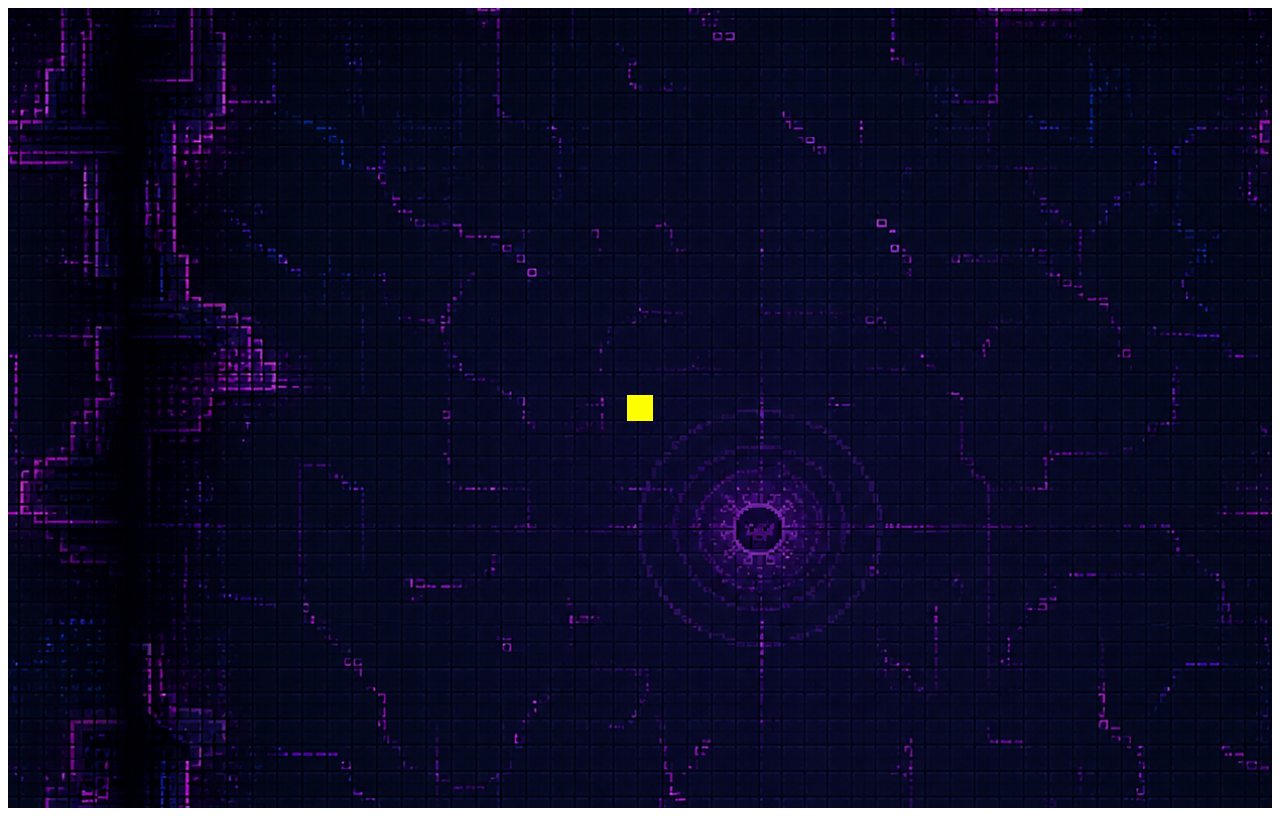
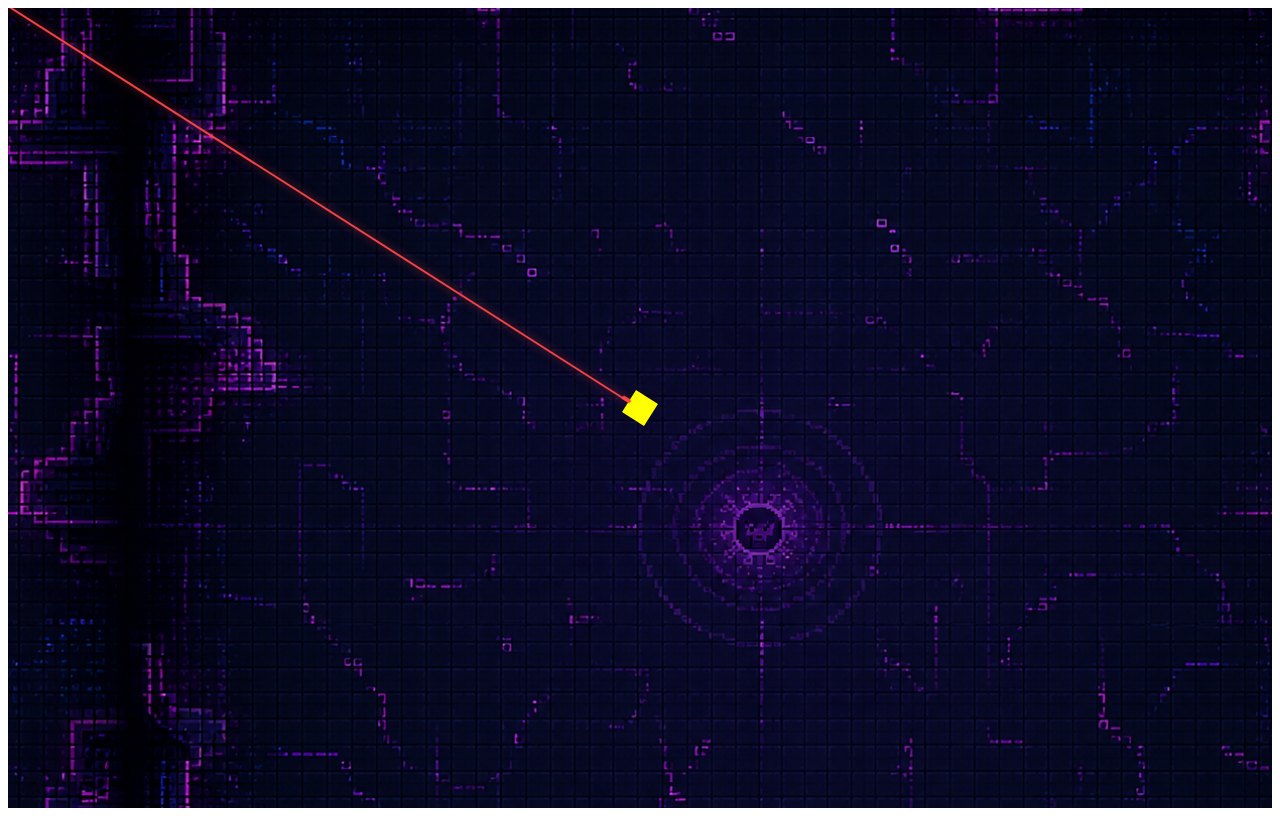
Before and after one commit to Newt90xz/Solemne2, a Vue app in the folder digitalvoid/: page / in a window 1280 px wide. Both pictures are taken after a click on the button "NUEVO JUEGO". Built offline with nearby package versions, Linux system fonts and the light colour scheme.

Commit message:
added cursor pointer

```diff
--- a/digitalvoid/src/components/GameScene.vue
+++ b/digitalvoid/src/components/GameScene.vue
@@ -1,6 +1,7 @@
 <template>
   <div class="game-viewpoint" ref="viewportRef">
   <div class="game-scene" ref="sceneRef" :style="sceneStyle">
+    <div class="aim-line" :style="aimLineStyle"></div>
     <div class="player" :style="playerStyle"></div>
   </div>
   </div>
@@ -10,11 +11,14 @@
 import { ref, reactive, computed, onMounted, onUnmounted } from 'vue'
 import escenarioImg from '../assets/Escenario_Principal.png'
 
+const viewportRef = ref<HTMLElement | null>(null)
 const sceneRef = ref<HTMLElement | null>(null)
 
 const player = reactive({ x: 500, y: 500, size: 26 })
 const camera = reactive ({x: 0, y: 0})
 const speed = 320 // pixels per second
+
+const mouseScreen = reactive({ x: 0, y: 0, active: false })
 
 const worldSize = { width: 5000, height: 5000}
 
@@ -32,8 +36,41 @@ const sceneStyle = computed(() => ({
 const playerStyle = computed(() => ({
   width: `${player.size}px`,
   height: `${player.size}px`,
-  transform: `translate(${Math.round(player.x - camera.x)}px, ${Math.round(player.y - camera.y)}px)`,
+  transform: `translate(${Math.round(player.x - camera.x)}px, ${Math.round(player.y - camera.y)}px) rotate(${aimAngleDeg.value}deg)`,
+  transformOrigin: '50% 50%',
 }))
+
+const playerCenterScreen = computed(() => ({
+  x: player.x - camera.x + player.size / 2,
+  y: player.y - camera.y + player.size / 2,
+}))
+
+const aimDelta = computed(() => {
+  const start = playerCenterScreen.value
+  const targetX = mouseScreen.active ? mouseScreen.x : start.x
+  const targetY = mouseScreen.active ? mouseScreen.y : start.y
+  return {
+    dx: targetX - start.x,
+    dy: targetY - start.y,
+  }
+})
+
+const aimAngleDeg = computed(() => {
+  const { dx, dy } = aimDelta.value
+  if (dx === 0 && dy === 0) return 0
+  return Math.atan2(dy, dx) * (180 / Math.PI)
+})
+
+const aimLineStyle = computed(() => {
+  const start = playerCenterScreen.value
+  const { dx, dy } = aimDelta.value
+  const length = Math.hypot(dx, dy)
+  return {
+    width: `${Math.max(0, Math.round(length))}px`,
+    transform: `translate(${Math.round(start.x)}px, ${Math.round(start.y)}px) rotate(${aimAngleDeg.value}deg)`,
+    opacity: mouseScreen.active ? '1' : '0.35',
+  }
+})
 
 let rafId: number | null = null
 let lastTime = 0
@@ -50,6 +87,18 @@ function onKeyUp(e: KeyboardEvent) {
   if (e.key === 'ArrowDown' || e.key === 's' || e.key === 'S') keys.down = false
   if (e.key === 'ArrowLeft' || e.key === 'a' || e.key === 'A') keys.left = false
   if (e.key === 'ArrowRight' || e.key === 'd' || e.key === 'D') keys.right = false
+}
+
+function onMouseMove(e: MouseEvent) {
+  if (!sceneRef.value) return
+  const rect = sceneRef.value.getBoundingClientRect()
+  mouseScreen.x = e.clientX - rect.left
+  mouseScreen.y = e.clientY - rect.top
+  mouseScreen.active = true
+}
+
+function onMouseLeave() {
+  mouseScreen.active = false
 }
 
 function clampPlayer() {
@@ -101,23 +150,46 @@ function loop(ts: number) {
 onMounted(() => {
   window.addEventListener('keydown', onKeyDown)
   window.addEventListener('keyup', onKeyUp)
+  window.addEventListener('mousemove', onMouseMove)
+  window.addEventListener('mouseleave', onMouseLeave)
   rafId = requestAnimationFrame(loop)
 })
 
 onUnmounted(() => {
   window.removeEventListener('keydown', onKeyDown)
   window.removeEventListener('keyup', onKeyUp)
+  window.removeEventListener('mousemove', onMouseMove)
+  window.removeEventListener('mouseleave', onMouseLeave)
   if (rafId) cancelAnimationFrame(rafId)
 })
 </script>
 
 <style scoped>
+.game-viewpoint {
+  width: 100%;
+  height: 100vh;
+  overflow: hidden;
+}
+
 .game-scene {
   width: 100%;
   height: 100vh;
   position: relative;
   display: block;
 }
+
+.aim-line {
+  position: absolute;
+  left: 0;
+  top: 0;
+  height: 2px;
+  background: rgba(255, 70, 70, 0.95);
+  transform-origin: 0 50%;
+  box-shadow: 0 0 8px rgba(255, 70, 70, 0.6);
+  pointer-events: none;
+  z-index: 2;
+}
+
 .player {
   position: absolute;
   left: 0;
@@ -126,5 +198,18 @@ onUnmounted(() => {
   border-radius: 0px;
   box-shadow: none;
   will-change: transform;
+  z-index: 3;
+}
+
+.player::after {
+  content: '';
+  position: absolute;
+  right: -8px;
+  top: 50%;
+  width: 10px;
+  height: 4px;
+  border-radius: 3px;
+  transform: translateY(-50%);
+  background: rgba(255, 70, 70, 0.95);
 }
 </style>
```
Also changed, not shown: 2 other files (tests, documents, lock files or other folders).
